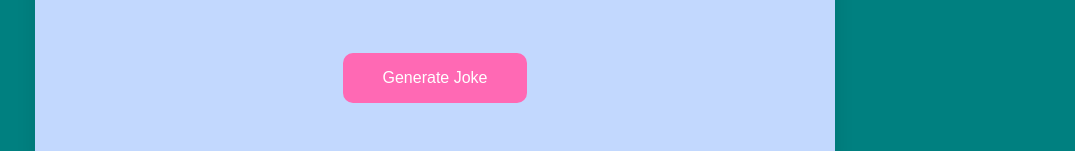
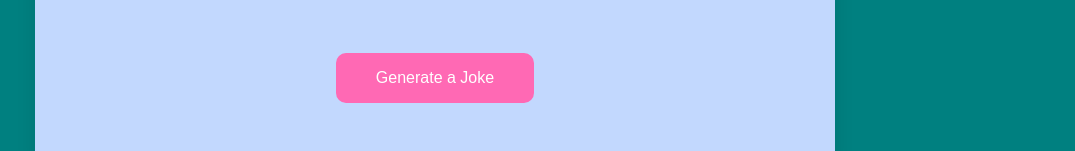
Before and after one commit to atahtee/dadjokes, a React (Create React App) app: page / in a window 1280 px wide. Shown: the part 321-472 px from the top of the page, without its empty margins (205-1280 px from the left). Built offline with nearby package versions, Linux system fonts and the light colour scheme.

Commit message:
Update Main.jsx

```diff
--- a/src/Main.jsx
+++ b/src/Main.jsx
@@ -37,7 +37,7 @@ export const Main = () => {
                  {String.fromCodePoint(0x1f602)}
              </div>
             )}
-            <button className='button' onClick={fetchJoke}>Generate Joke</button>
+            <button className='button' onClick={fetchJoke}>Generate a Joke</button>
 
         </div>
     </div>;
```
